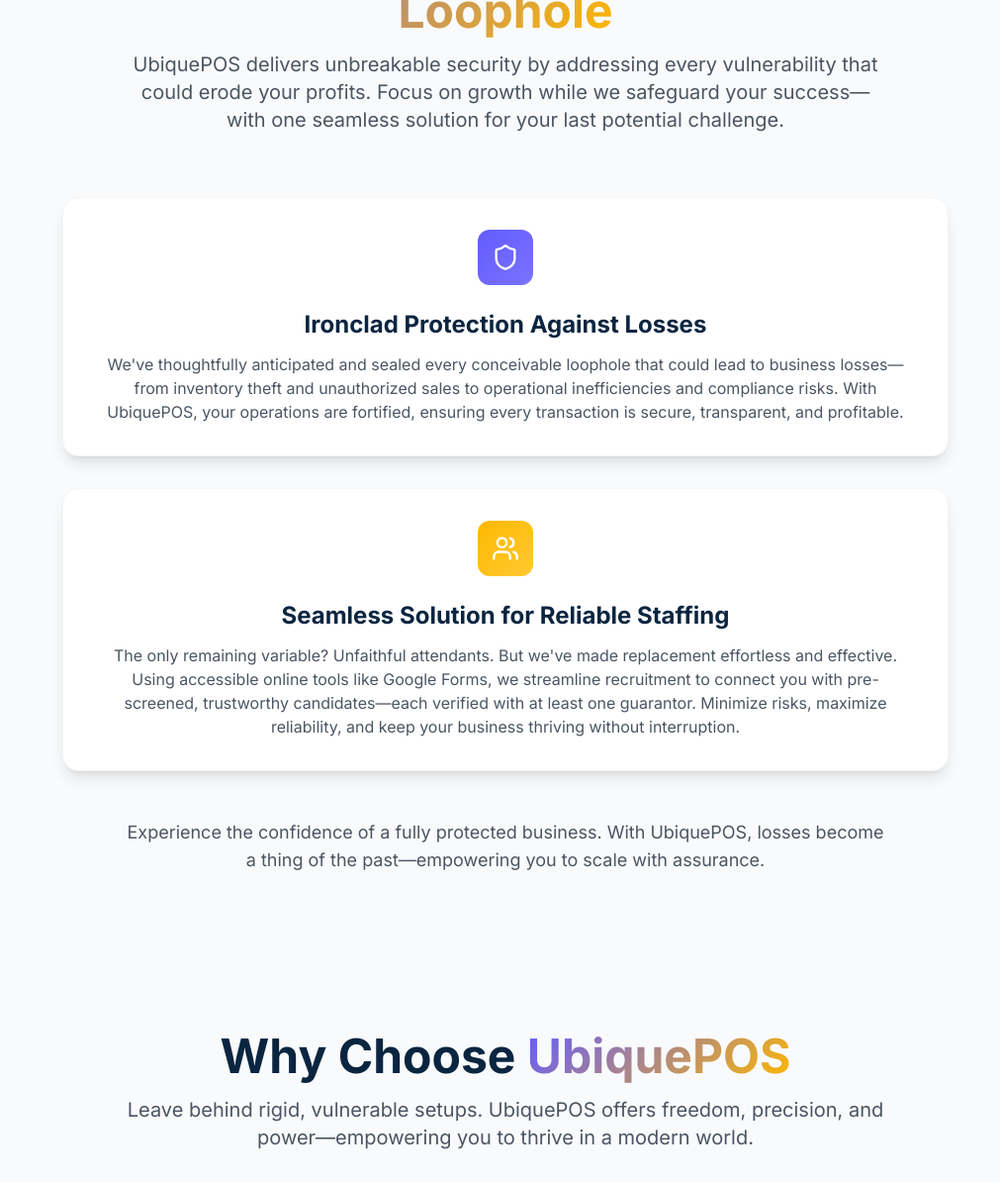
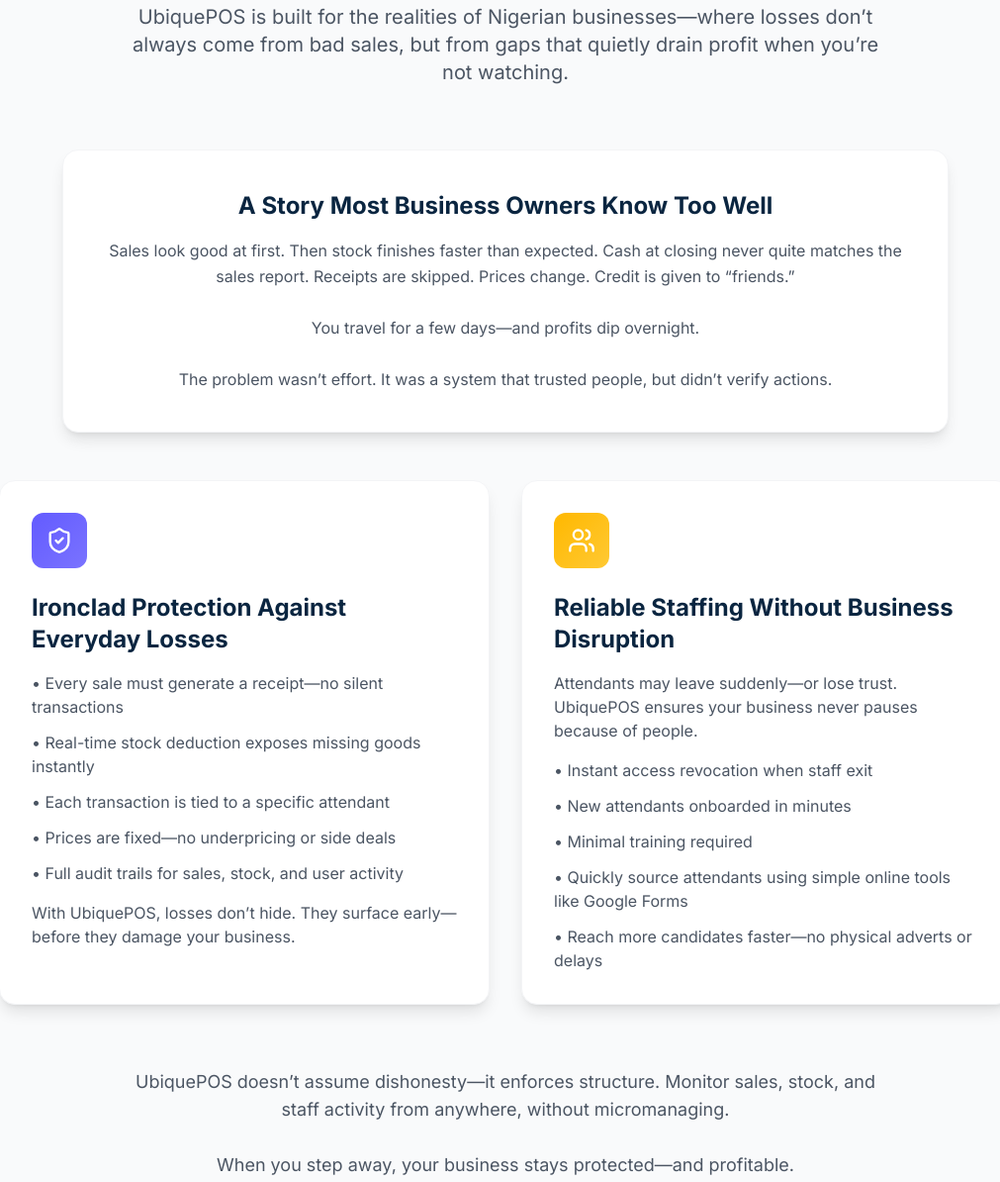
Before and after one commit to OluwakoredeAlonge/smartpos, a plain HTML site: page index.html in a window 1280 px wide. Shown: the part 3223-4417 px from the top of the page at 99% size, without its empty margins (129-1140 px from the left). Drawn offline with nearby package versions, Linux system fonts and the light colour scheme; animation ran at ten frames a second.

Commit message:
final touches to the landing page

```diff
--- a/index.html
+++ b/index.html
@@ -644,41 +644,91 @@
     </section>
     <section id="plugged-loopholes" class="py-20 bg-gray-50">
     <div class="max-w-7xl mx-auto px-4 sm:px-6 lg:px-8">
+
+        <!-- Header -->
         <div class="text-center mb-16">
             <h2 class="text-4xl md:text-5xl font-bold text-primary mb-4">
-                Total Peace of Mind: We've <span class="gradient-text">Plugged Every Loophole</span>
+                Total Peace of Mind: <span class="gradient-text">Every Loophole Closed</span>
             </h2>
             <p class="text-xl text-gray-600 max-w-3xl mx-auto">
-                UbiquePOS delivers unbreakable security by addressing every vulnerability that could erode your profits. Focus on growth while we safeguard your success— with one seamless solution for your last potential challenge.
+                UbiquePOS is built for the realities of Nigerian businesses—where losses don’t always come from bad sales, but from gaps that quietly drain profit when you’re not watching.
             </p>
         </div>
-        <div class="grid md:grid-cols-1 gap-8 max-w-4xl mx-auto">
-            <div class="feature-card bg-white p-8 rounded-2xl shadow-lg border border-gray-100 fade-in-up delay-1" data-aos="fade-up" data-aos-delay="100">
-                <div class="w-14 h-14 bg-gradient-to-br from-accent to-accent-light rounded-xl flex items-center justify-center mb-6 mx-auto">
-                    <i data-lucide="shield" class="w-7 h-7 text-white"></i>
+
+        <!-- Story Card -->
+        <div class="bg-white p-10 rounded-2xl shadow-lg border border-gray-100 max-w-4xl mx-auto mb-12" data-aos="fade-up">
+            <h3 class="text-2xl font-bold text-primary mb-4 text-center">
+                A Story Most Business Owners Know Too Well
+            </h3>
+            <p class="text-gray-600 text-center leading-relaxed">
+                Sales look good at first. Then stock finishes faster than expected.
+                Cash at closing never quite matches the sales report.
+                Receipts are skipped. Prices change. Credit is given to “friends.”
+                <br><br>
+                You travel for a few days—and profits dip overnight.
+                <br><br>
+                The problem wasn’t effort. It was a system that trusted people, but didn’t verify actions.
+            </p>
+        </div>
+
+        <!-- Features -->
+        <div class="grid md:grid-cols-2 gap-8 max-w-5xl mx-auto">
+
+            <!-- Protection -->
+            <div class="feature-card bg-white p-8 rounded-2xl shadow-lg border border-gray-100" data-aos="fade-up" data-aos-delay="100">
+                <div class="w-14 h-14 bg-gradient-to-br from-accent to-accent-light rounded-xl flex items-center justify-center mb-6">
+                    <i data-lucide="shield-check" class="w-7 h-7 text-white"></i>
                 </div>
-                <h3 class="text-2xl font-bold text-primary mb-3 text-center">Ironclad Protection Against Losses</h3>
-                <p class="text-gray-600 text-center">
-                    We've thoughtfully anticipated and sealed every conceivable loophole that could lead to business losses—from inventory theft and unauthorized sales to operational inefficiencies and compliance risks. With UbiquePOS, your operations are fortified, ensuring every transaction is secure, transparent, and profitable.
+                <h3 class="text-2xl font-bold text-primary mb-4">
+                    Ironclad Protection Against Everyday Losses
+                </h3>
+                <ul class="text-gray-600 space-y-3">
+                    <li>• Every sale must generate a receipt—no silent transactions</li>
+                    <li>• Real-time stock deduction exposes missing goods instantly</li>
+                    <li>• Each transaction is tied to a specific attendant</li>
+                    <li>• Prices are fixed—no underpricing or side deals</li>
+                    <li>• Full audit trails for sales, stock, and user activity</li>
+                </ul>
+                <p class="text-gray-600 mt-4">
+                    With UbiquePOS, losses don’t hide. They surface early—before they damage your business.
                 </p>
             </div>
-            <div class="feature-card bg-white p-8 rounded-2xl shadow-lg border border-gray-100 fade-in-up delay-2" data-aos="fade-up" data-aos-delay="200">
-                <div class="w-14 h-14 bg-gradient-to-br from-gold to-gold-light rounded-xl flex items-center justify-center mb-6 mx-auto">
+
+            <!-- Staffing -->
+            <div class="feature-card bg-white p-8 rounded-2xl shadow-lg border border-gray-100" data-aos="fade-up" data-aos-delay="200">
+                <div class="w-14 h-14 bg-gradient-to-br from-gold to-gold-light rounded-xl flex items-center justify-center mb-6">
                     <i data-lucide="users" class="w-7 h-7 text-white"></i>
                 </div>
-                <h3 class="text-2xl font-bold text-primary mb-3 text-center">Seamless Solution for Reliable Staffing</h3>
-                <p class="text-gray-600 text-center">
-                    The only remaining variable? Unfaithful attendants. But we've made replacement effortless and effective. Using accessible online tools like Google Forms, we streamline recruitment to connect you with pre-screened, trustworthy candidates—each verified with at least one guarantor. Minimize risks, maximize reliability, and keep your business thriving without interruption.
+                <h3 class="text-2xl font-bold text-primary mb-4">
+                    Reliable Staffing Without Business Disruption
+                </h3>
+                <p class="text-gray-600 mb-4">
+                    Attendants may leave suddenly—or lose trust. UbiquePOS ensures your business never pauses because of people.
                 </p>
+                <ul class="text-gray-600 space-y-3">
+                    <li>• Instant access revocation when staff exit</li>
+                    <li>• New attendants onboarded in minutes</li>
+                    <li>• Minimal training required</li>
+                    <li>• Quickly source attendants using simple online tools like Google Forms</li>
+                    <li>• Reach more candidates faster—no physical adverts or delays</li>
+                </ul>
             </div>
+
         </div>
-        <div class="text-center mt-12">
+
+        <!-- Closing -->
+        <div class="text-center mt-16">
             <p class="text-lg text-gray-600 max-w-3xl mx-auto">
-                Experience the confidence of a fully protected business. With UbiquePOS, losses become a thing of the past—empowering you to scale with assurance.
+                UbiquePOS doesn’t assume dishonesty—it enforces structure.
+                Monitor sales, stock, and staff activity from anywhere, without micromanaging.
+                <br><br>
+                When you step away, your business stays protected—and profitable.
             </p>
         </div>
+
     </div>
 </section>
+
 <!-- Advantages Section -->
 <section id="advantages" class="py-20 bg-gray-50">
     <div class="max-w-7xl mx-auto px-4 sm:px-6 lg:px-8">
```
